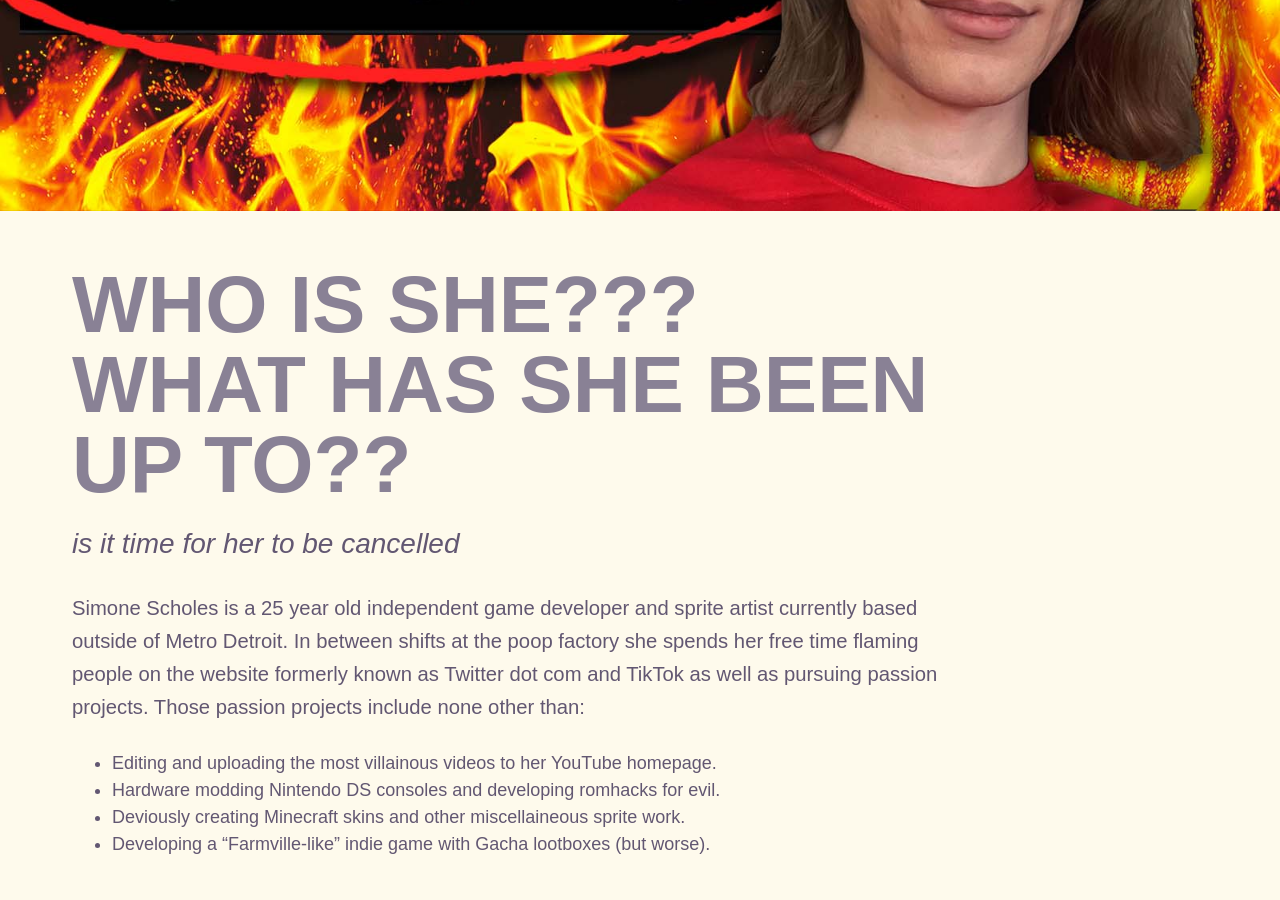
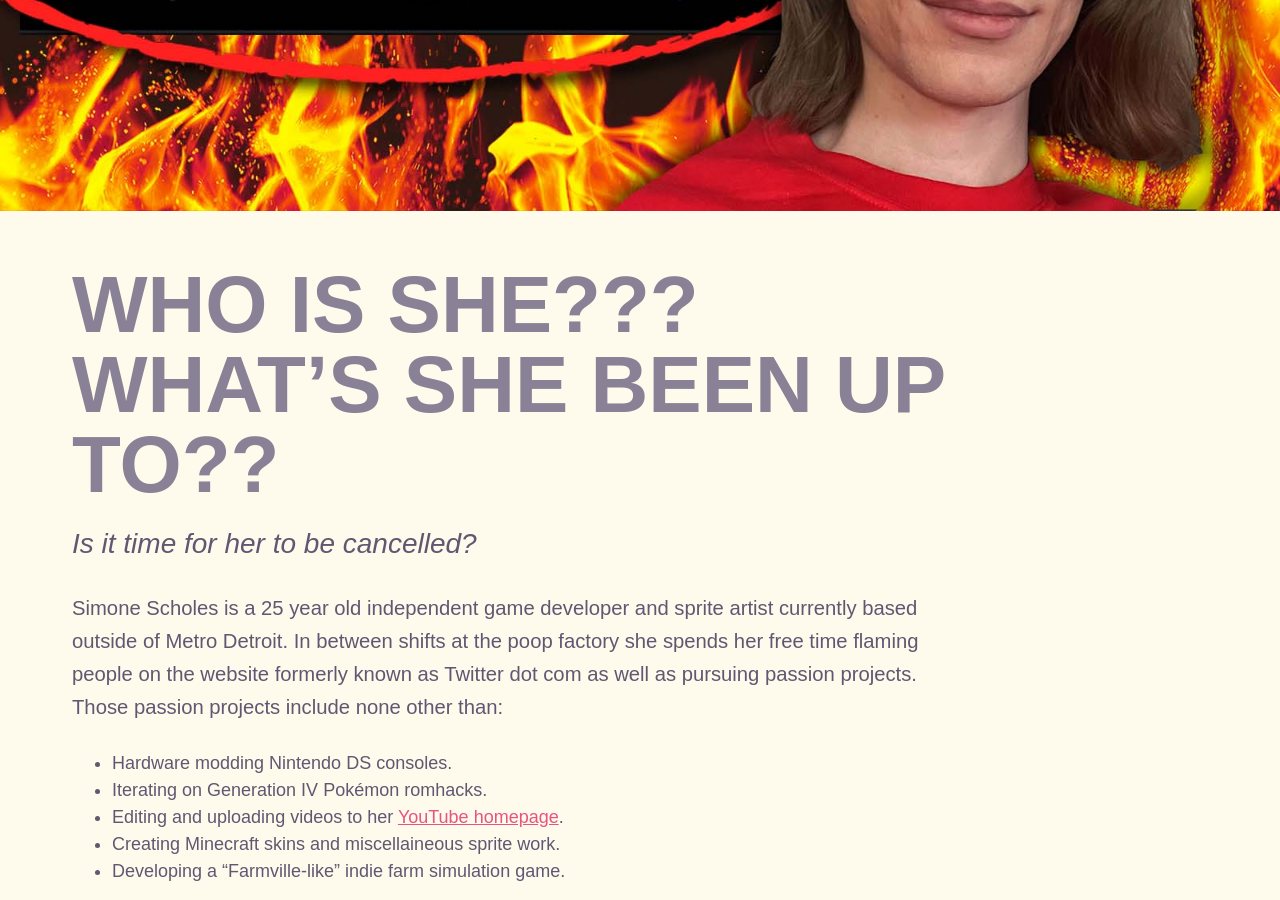
Before and after one commit to heysimone/heysimone.github.io, a Jekyll site: the page built from index.html, in a window 1280 px wide and 900 px high, scrolled down 482 px. Built offline with Jekyll 4.4.1, drawn with Linux system fonts in a browser that asks for light colours; some web fonts are replaced; some of the changed text lies outside the part shown.

Commit message:
Iterate on initial homepage.

```diff
--- a/_config.yml
+++ b/_config.yml
@@ -2,6 +2,7 @@ title: heysimone.exposed
 description: WHAT IS SHE DOING??
 twitter_username: heysimone
 lang: en-US
+copyright: "heysimone.exposed"
 remote_theme: "mmistakes/jekyll-theme-basically-basic"
 repository: heysimone/heysimone.github.io
 
--- a/index.html
+++ b/index.html
@@ -1,14 +1,17 @@
 ---
 layout: home
 paginate: false
-alt_title: "WHO IS SHE??? WHAT HAS SHE BEEN UP TO??"
-sub_title: "is it time for her to be cancelled"
+alt_title: "WHO IS SHE??? WHAT'S SHE BEEN UP TO??"
+sub_title: "Is it time for her to be cancelled?"
 image: assets/images/siteheader.jpg
 introduction: |
-  Simone Scholes is a 25 year old independent game developer and sprite artist currently based outside of Metro Detroit. In between shifts at the poop factory she spends her free time flaming people on the website formerly known as Twitter dot com and TikTok as well as pursuing passion projects. Those passion projects include none other than:
+  Simone Scholes is a 25 year old independent game developer and sprite artist currently based outside of Metro Detroit.
+  In between shifts at the poop factory she spends her free time flaming people on the website formerly known as Twitter dot com as well as pursuing passion projects.
+  Those passion projects include none other than:
 
-  - Editing and uploading the most villainous videos to her YouTube homepage.
-  - Hardware modding Nintendo DS consoles and developing romhacks for evil.
-  - Deviously creating Minecraft skins and other miscellaineous sprite work.
-  - Developing a "Farmville-like" indie game with Gacha lootboxes (but worse).
+  - Hardware modding Nintendo DS consoles.
+  - Iterating on Generation IV Pokémon romhacks.
+  - Editing and uploading videos to her [YouTube homepage](https://www.youtube.com/@heysimone).
+  - Creating Minecraft skins and miscellaineous sprite work.
+  - Developing a "Farmville-like" indie farm simulation game.
 ---
```
